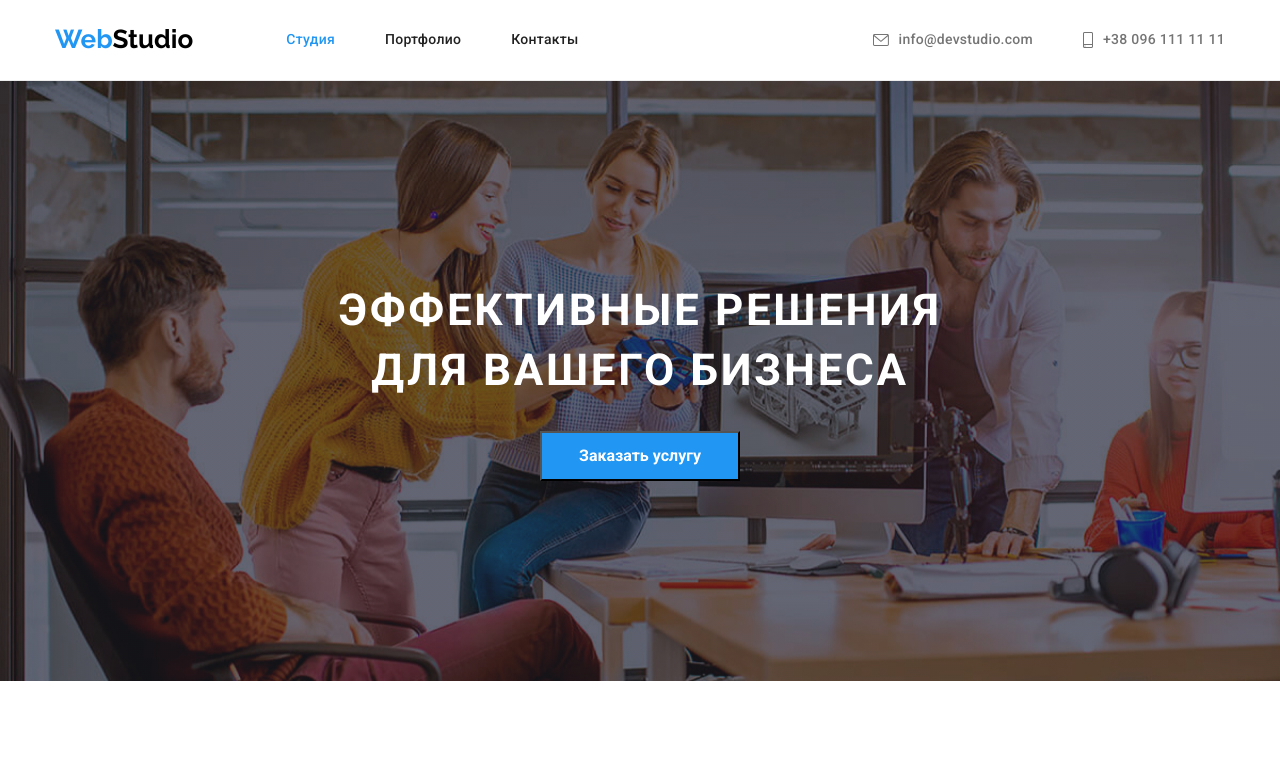
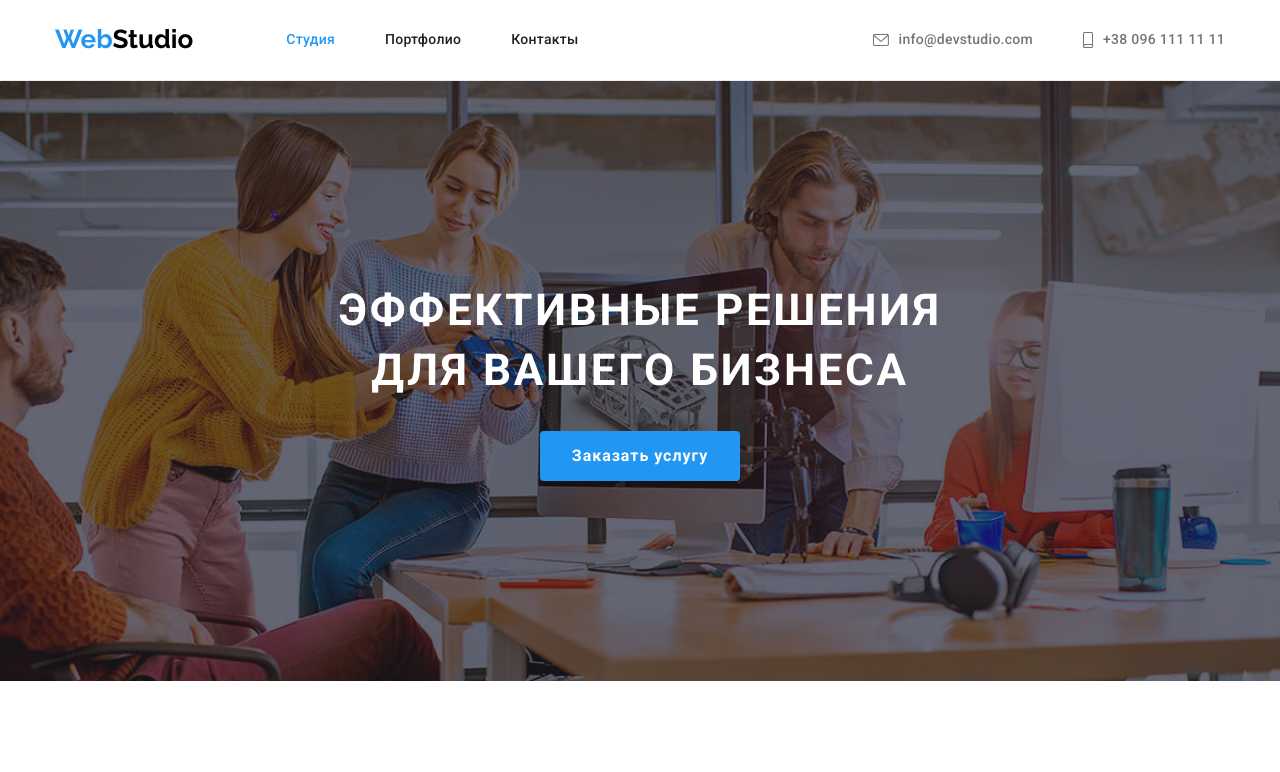
Before and after one commit to ArsenSultangali247/goit-markup-hw-04, a plain HTML site: page index.html in a window 1280 px wide. Shown: the top 772 px of the page. Drawn offline with nearby package versions, Linux system fonts and the light colour scheme.

Commit message:
Update styles.css

```diff
--- a/css/styles.css
+++ b/css/styles.css
@@ -181,8 +181,14 @@ img {
     text-align: center;
     padding-top: 200px;
     padding-bottom: 200px;
+    max-width: 1600px;
+    min-height: 600px;
+    margin-left: auto;
+    margin-right: auto;
+    background-repeat: no-repeat;
+    background-position: center;
+    background-size: cover;
     background-image: linear-gradient(rgba(47, 48, 58, 0.4), rgba(47, 48, 58, 0.4)),url("../images/hero/hero-bg.jpg");
-    background-size: cover;
 }
 
 .hero-title {
@@ -200,12 +206,25 @@ img {
 }
 
 .modal-button {
-    width: 200px;
-    height: 50px;
-    left: 700px;
-    top: 430px;
-    background-color: var(--accent-color);
-    cursor: pointer;
+    display: flex;
+        border: transparent;
+        border-radius: 4px;
+        box-shadow: 0px 4px 4px rgb(0 0 0 / 15%);
+        cursor: pointer;
+        margin-left: auto;
+        margin-right: auto;
+        padding-left: 32px;
+        padding-right: 32px;
+        min-height: 50px;
+        padding-top: 10px;
+        padding-bottom: 10px;
+        background-color: var(--accent-color);
+        font-family: inherit;
+        font-weight: 700;
+        font-size: 16px;
+        line-height: 1.88;
+        letter-spacing: 0.06em;
+        color: var(--primary-title-color-theme-light);
 }
 
 .modal-button-text {
```
